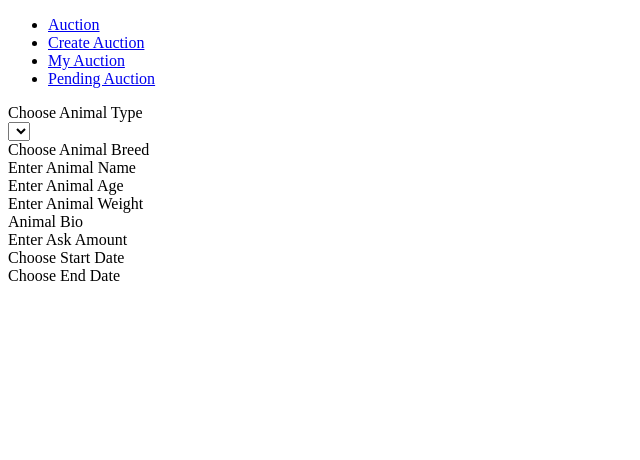
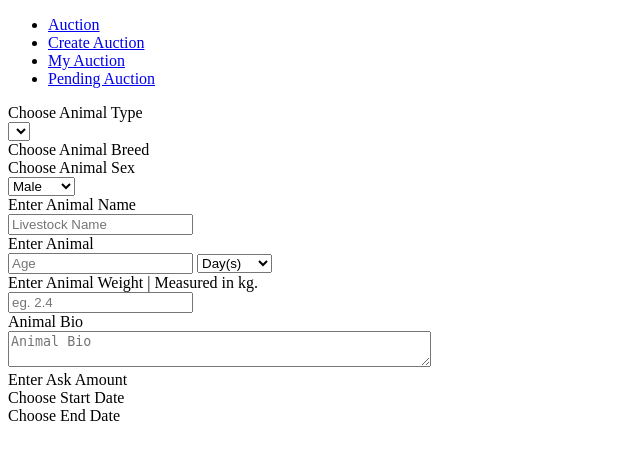
Before and after one commit to shikomatlala/BiddingSystem, a PHP site: page /user/auction/createAuction in a window 1280 px wide. Shown: the top 460 px of the page, without its empty margins (0-640 px from the left). Run offline with PHP 8.4, Linux system fonts and the light colour scheme; lists and menus that the app fills with data are empty.

Commit message:
Added Create Auction Input Fields

```diff
--- a/notes/notes.txt
+++ b/notes/notes.txt
@@ -29,3 +29,6 @@ CREATE AUCTION
 today the goal is to create an auction and one of the things that I came to learn is that in creating an auction, one needs to be be able.
 What information do we need from the user about the auction.
 This information is the livestock information.
+
+
+daily credit coorporation
--- a/user/auction/createAuction/component/createAuction.js
+++ b/user/auction/createAuction/component/createAuction.js
@@ -1,11 +1,25 @@
-window.addEventListener('load', animalType);
-// window.addEventListener('load', loadAnimalTypeData);
+window.addEventListener('load', main);
 
+function main()
+{
+    createAuctionInterface();
+}
 
-var animalTypeArr = new Array();
-var varAnimalType = null;
-function animalType(){
-    //We need to get this directly from the database
+var selectElClass = "";
+var actionButtonClass = "";
+var txtInputClass = "";
+
+function createAuctionInterface()
+{
+
+    var animalTypeArr = new Array();
+    var varAnimalType;
+    //=====================
+    //Animal Type
+    //======================
+    //Variables and AJAX requests
+    var animalTypeDiv = document.getElementById("animalTypeDiv");
+    var inputAnimalType = createElement("inputAnimalType", selectElClass, "inputAnimalType", "", "select", "text");//Create an animal type element
     var xhr = new XMLHttpRequest();
     xhr.open('GET', 'http://localhost/dashboard/biddingsystem/user/auction/createAuction/component/api/getAnimalType.php', true);
     xhr.onload = function(){
@@ -14,24 +28,33 @@ function animalType(){
             //OUTPUT THE INFORMATION TO THE BROWSER
             for(var i in varAnimalType){
                 animalTypeArr.push(varAnimalType[i].name);
+                console.log(varAnimalType[i].name);
+                inputAnimalType.options[inputAnimalType.options.length] = new Option(varAnimalType[i].name, i);
                 //We need to now put these values inside an array - or rather we can amke use of the livestock
             }
         }
     }
     xhr.send();
-    loadAnimalTypeData(varAnimalType);
+    inputAnimalType.addEventListener('click', changeAnimalBreed);//Create an event to update the animal breed when the animal type is been changed. - The options of the animal breed will be coming from the AJAX POST
+    animalTypeDiv.appendChild(inputAnimalType);
 }
 
 
-function loadAnimalTypeData(varAnimalType)
+function changeAnimalBreed()
 {
-    console.log("Hi there");
-    alert("Welcome");
-    var selectAnimalType = document.getElementById("inputAnimalType");
-    console.log(selectAnimalType);
-    console.log(varAnimalType);
-    for(var index in varAnimalType){
-        selectAnimalType.options[selectAnimalType.options.length] = new Option(varAnimalType[index++], index);
-    }
+    console.log(document.getElementById("inputAnimalType").text);
+}
 
+
+
+
+function createElement(elName, elStyle, elId, elPlaceholder, element, type){
+    var elInput = document.createElement(element);
+    elInput.id = elId,
+    elInput.type = type;
+    elInput.required = true;
+    elInput.className = elStyle
+    elInput.placeholder = elPlaceholder;
+    elInput.name = elName;
+    return elInput;
 }
--- a/user/auction/createAuction/component/livestockInput.php
+++ b/user/auction/createAuction/component/livestockInput.php
@@ -1,32 +1,55 @@
         <script src="component/createAuction.js"></script>
         <div id="createAuctionDiv" class="">
             <div id="animalTypeDiv" class="">
-                <lablel for="inputAnimalType" class="" name="lblAnimalType" id="lblAnimalType">Choose Animal Type</label><br>
-                <select name="inputAnimalType" class="" id="inputAnimalType">
-                </select><br>
+                <lablel for="selectAnimalType" class="" name="lblAnimalType" id="lblAnimalType">Choose Animal Type</label><br>
+            </div>
+            <div id="animalBreedDiv" class="">
+                <lablel for="selectAnimalBreed" class="" name="lblAnimalBreed" id="lblAnimalBreed">Choose Animal Breed</label><br>
             </div>
 
-            <lablel for="inputAnimalBreed" class="" name="lblAnimalBreed" id="lblAnimalBreed">Choose Animal Breed</label><br>
+            <div id="animalSexDiv" class="">
+                <lablel for="selectAnimalSex" class="" name="lblAnimalSex" id="lblAnimalSex">Choose Animal Sex</label><br>
+                <select id="selectAnimalSex" required="" class="" name="selectAnimalSex">
+                    <option value="0">Male</option>
+                    <option value="1">Female</option>
+                </select>
+            </div>
 
+            <div id="animalNameDiv" class="">
+                <lablel for="inputAnimalName" class="" name="lblAnimalName" id="lblAnimalName">Enter Animal Name</label><br>
+                <input class="" type="text" id="inputAnimalName" name="inputAnimalName" placeholder="Livestock Name" required="">
+            </div>
 
-            <lablel for="inputAnimalName" class="" name="lblAnimalName" id="lblAnimalName">Enter Animal Name</label><br>
+            <div id="animalAgeDiv" class="">
+                <lablel for="inputAnimalAge" class="" name="lblAnimalAge" id="lblAnimalAge">Enter Animal </label><br>
+                <input class="" type="text" id="inputAnimalAge" name="inputAnimalAge" placeholder="Age" required="">
+                <select id="selectAnimalAge" required="" class="" name="selectAnimalAge">
+                    <option value="1">Day(s)</option>
+                    <option value="2">Week(s)</option>
+                    <option value="3">Month(s)</option>
+                    <option value="4">Year(s)</option>
+                </select>
+            </div>
 
+            <div id="animalWeightDiv" class="">
+                <lablel for="inputAnimalWeight" class="" name="lblAnimalWeight" id="lblAnimalWeight">Enter Animal Weight | Measured in kg.</label><br>
+                <input class="" type="text" id="inputAnimalWeight" name="inputAnimalWeight" placeholder="eg. 2.4" required="">
+            </div>
 
-            <lablel for="inputAnimalAge" class="" name="lblAnimalAge" id="lblAnimalAge">Enter Animal Age</label><br>
+            <div id="animalBioDiv" class="">
+                <lablel for="inputAnimalBio" class="" name="lblAnimalBio" id="lblAnimalBio">Animal Bio</label><br>
+                <textarea id="inputAnimalBio" class="" name="inputAnimalBio" row="4" cols="50" placeholder="Animal Bio"></textarea>
+            </div>
 
+            <div id="askAmountDiv" class="">
+                <lablel for="askAmount" class="" name="lblAskAmount" id="lblAskAmount">Enter Ask Amount</label><br>
+            </div>
 
-            <lablel for="inputAnimalWeight" class="" name="lblAnimalWeight" id="lblAnimalWeight">Enter Animal Weight</label><br>
+            <div id="startDateDiv" class="">
+                <lablel for="startDate" class="" name="lblStartDate" id="lblStartDate">Choose Start Date</label><br>
+            </div>
 
-
-            <lablel for="inputAnimalBio" class="" name="lblAnimalBio" id="lblAnimalBio">Animal Bio</label><br>
-
-
-            <lablel for="askAmount" class="" name="lblAskAmount" id="lblAskAmount">Enter Ask Amount</label><br>
-
-
-            <lablel for="startDate" class="" name="lblStartDate" id="lblStartDate">Choose Start Date</label><br>
-
-
-            <lablel for="endDate" class="" name="lblEndDate" id="lblEndDate">Choose End Date</label><br>
-
+            <div id="endDateDiv" class="">
+                <lablel for="endDate" class="" name="lblEndDate" id="lblEndDate">Choose End Date</label><br>
+            </div>
         <div>
```
Also changed, not shown: media/logo/logo.png (added), media/logo/logoLarge.png (added), media/logo/logoLarger.png (added).
